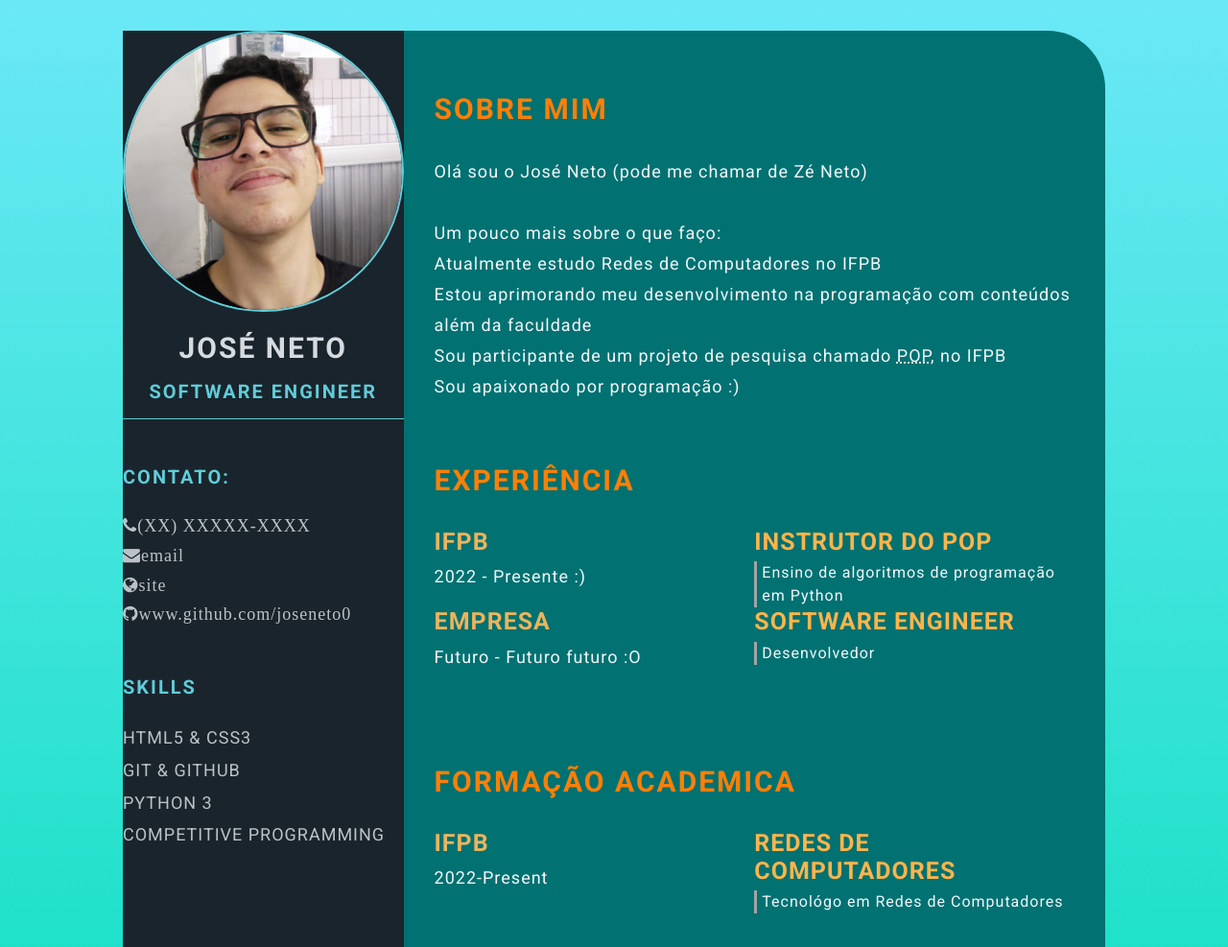
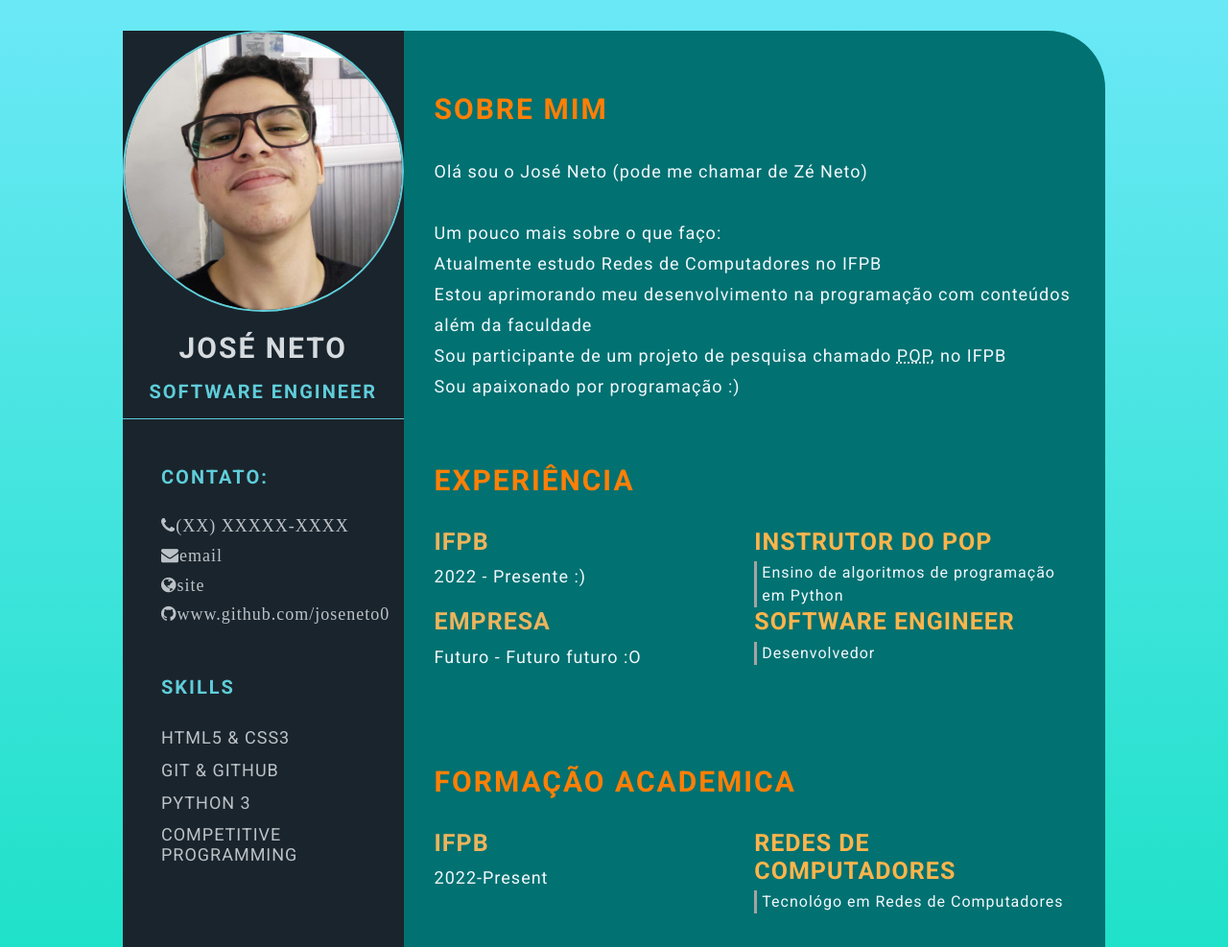
Before and after one commit to joseneto0/joseneto0-ebac.github.io, a plain HTML site: page index.html in a window 1280 px wide. Shown: the top 987 px of the page at 96% size. Drawn offline with Linux system fonts and the light colour scheme.

Commit message:
att style

```diff
--- a/styles/style.css
+++ b/styles/style.css
@@ -76,6 +76,7 @@ body {
     display: flex;
     align-items: center;
     padding-top: 3rem;
+    padding-left: 40px;
 }
 
 .contact-info ul {
@@ -90,6 +91,7 @@ body {
     color: #0b0000;
     letter-spacing: 1px;
     font-size: 18px;
+    padding-left: 40px;
 }
 
 .contact-info ul li i,
@@ -110,6 +112,7 @@ body {
     display: flex;
     align-items: center;
     text-transform: uppercase;
+    padding-left: 40px;
 }
 
 .referance-name {
```
